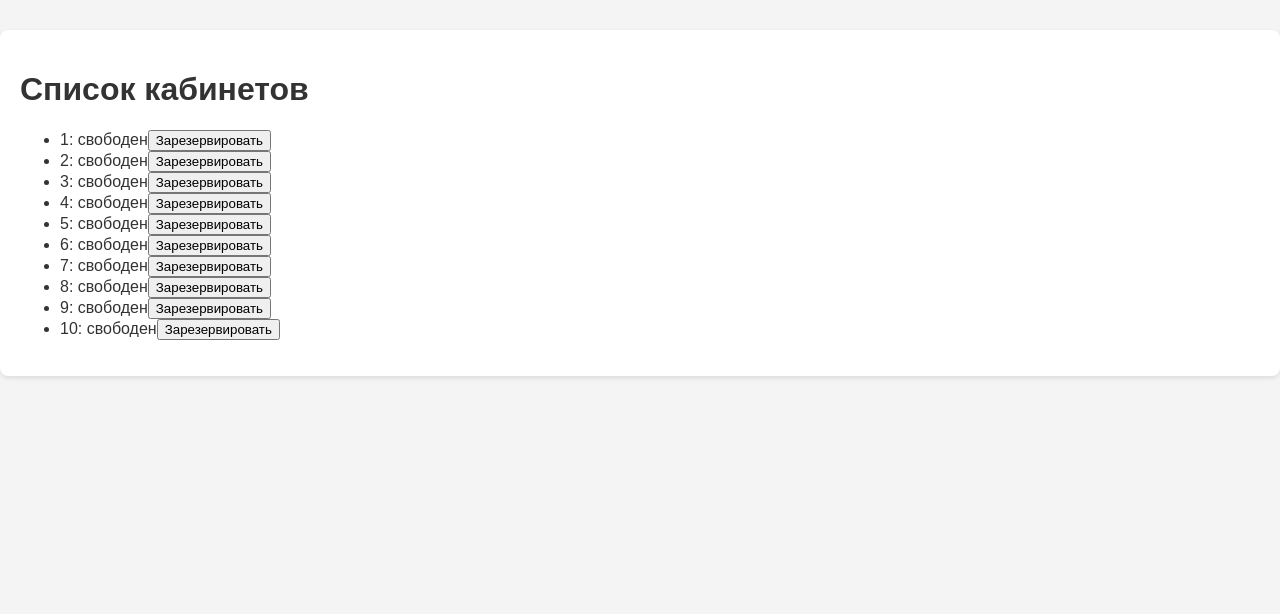
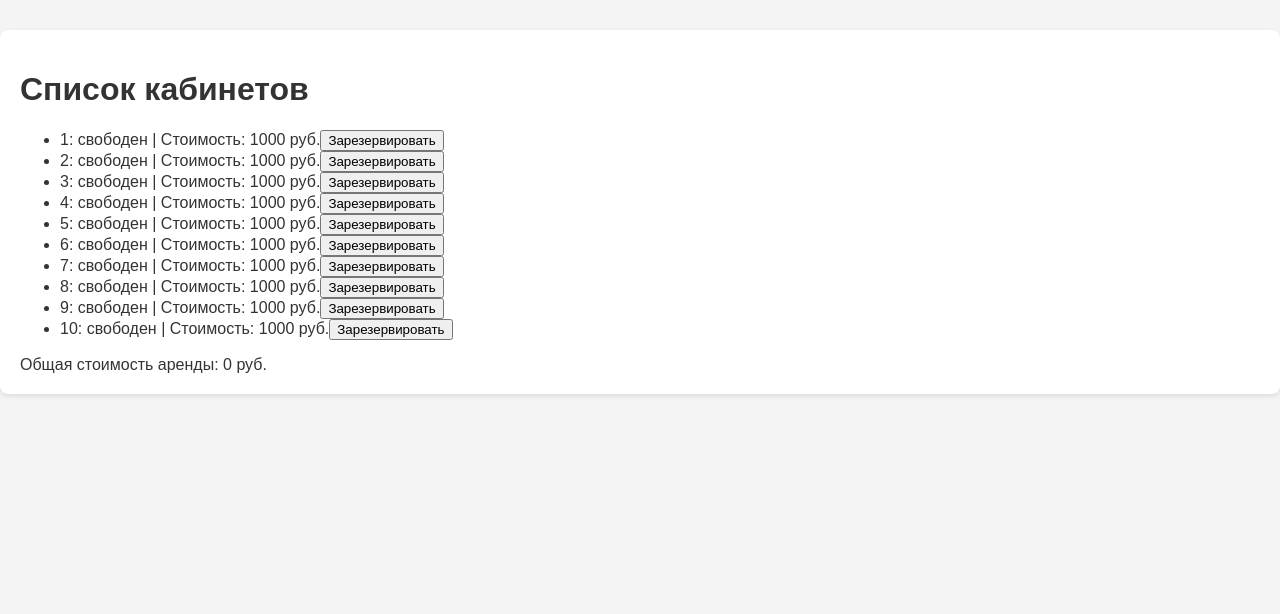
Before and after one commit to temako04/web-programming-labs-2, a Flask app: page /lab6/ in a window 1280 px wide. Shown: the part 110-724 px from the top of the page. Run offline with Flask 3, Linux system fonts and the light colour scheme.

Commit message:
Стоимость аренды

```diff
--- a/lab6.py
+++ b/lab6.py
@@ -3,7 +3,7 @@ lab6 = Blueprint('lab6', __name__)
 
 offices = []
 for i in range(1,11):
-    offices.append({"number": i, "tenant": ""})
+    offices.append({"number": i, "tenant": "", "price":1000})
 
 
 @lab6.route('/lab6/')
--- a/templates/lab6/lab6.html
+++ b/templates/lab6/lab6.html
@@ -23,10 +23,12 @@ function getOfficeList() {
         const office_list = data.result;
         const ul = document.getElementById('office-list');
         ul.innerHTML = '';
+        let totalCost = 0;
+
         for (var i = 0; i < office_list.length; i++) {
             const office = office_list[i];
             const li = document.createElement('li');
-            li.innerText = office.number + ": " + (office.tenant || 'свободен');
+            li.innerText = office.number + ": " + (office.tenant || 'свободен') + " | Стоимость: " + office.price + " руб.";
 
             const bookingButton = document.createElement('button');
             bookingButton.innerText = 'Зарезервировать';
@@ -36,16 +38,19 @@ function getOfficeList() {
             }
             li.appendChild(bookingButton);
 
-            // Кнопка снятия аренды
             if (office.tenant) {
                 const cancelButton = document.createElement('button');
                 cancelButton.innerText = 'Освободить';
                 cancelButton.onclick = function() { cancelBooking(office.number) };
                 li.appendChild(cancelButton);
+                totalCost += office.price;
             }
 
             ul.appendChild(li);
         }
+
+        const totalCostElement = document.getElementById('total-cost');
+        totalCostElement.innerText = "Общая стоимость аренды: " + totalCost + " руб.";
     });
 }
 
@@ -133,4 +138,5 @@ document.addEventListener('DOMContentLoaded', function() {
 {% block main %}
     <h1>Список кабинетов</h1>
     <ul id="office-list"></ul>
+    <div id="total-cost"></div>
 {% endblock %}
```
